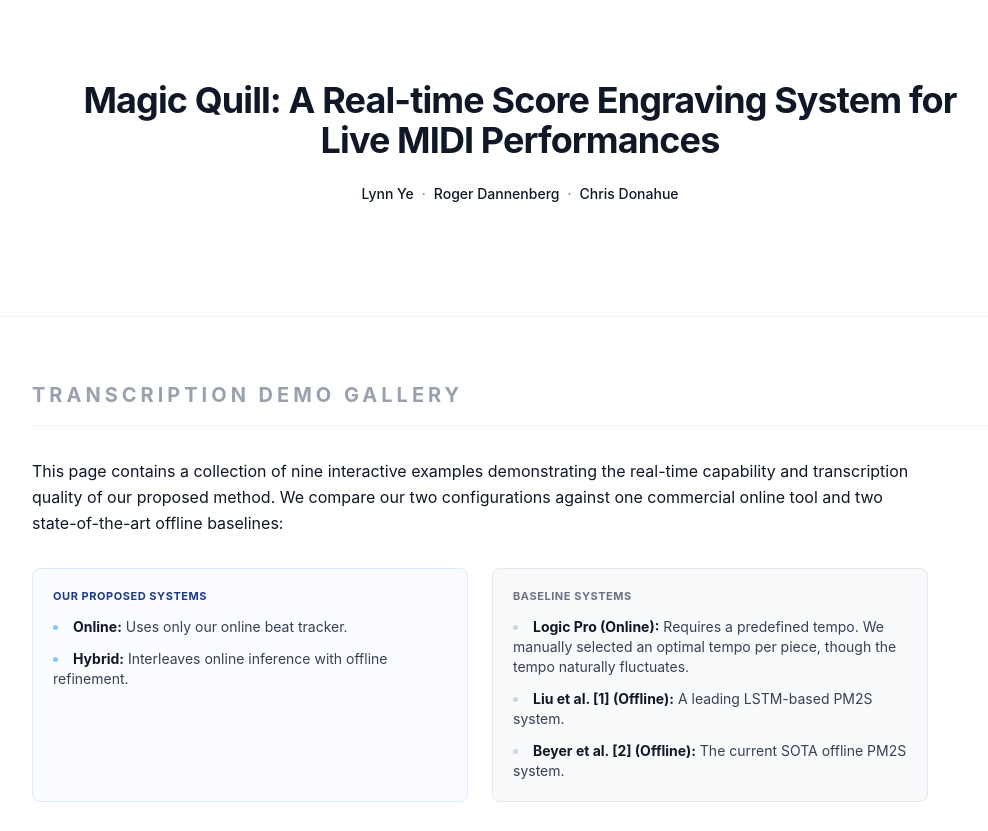
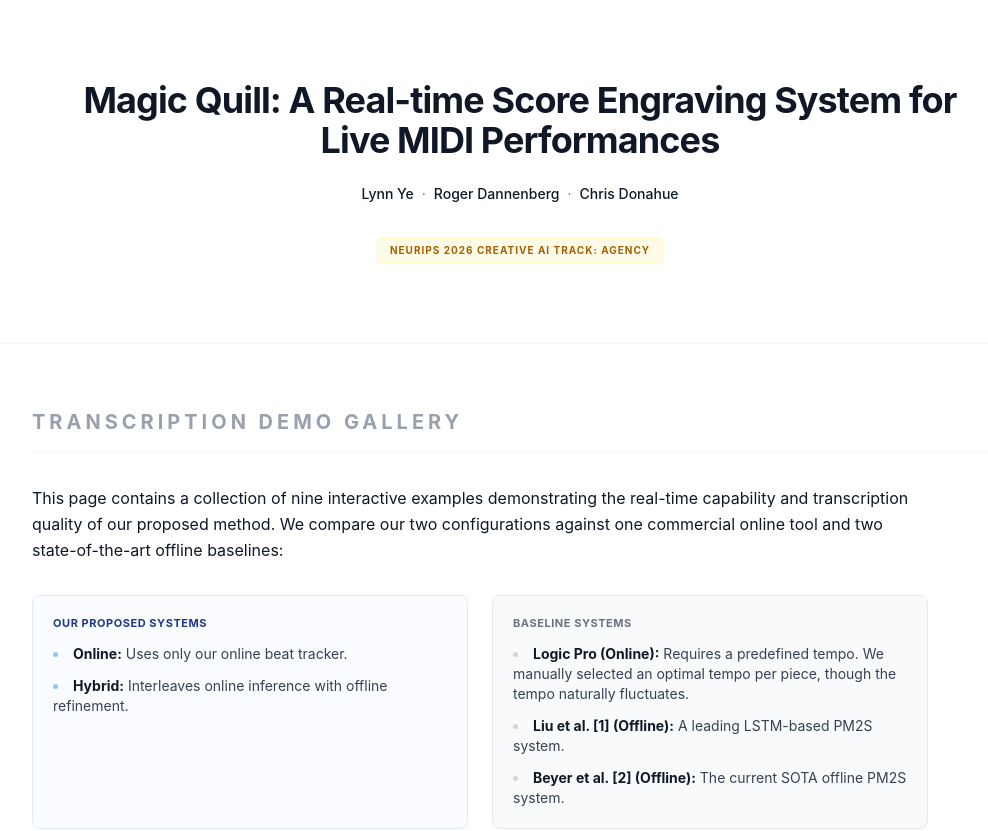
Before and after one commit to MagicQuill/magicquill.github.io, a React (Vite) app: page / in a window 1280 px wide. Shown: the top 831 px of the page, without its empty margins (120-1108 px from the left). Built offline with nearby package versions, Linux system fonts and the light colour scheme.

Commit message:
change back

```diff
--- a/src/App.tsx
+++ b/src/App.tsx
@@ -34,9 +34,9 @@ export default function App() {
             </a>
           </div>
 
-          {/* <div className="inline-flex items-center px-3 py-1 bg-yellow-50 text-yellow-700 text-[10px] font-bold uppercase tracking-widest rounded border border-yellow-100">
+          <div className="inline-flex items-center px-3 py-1 bg-yellow-50 text-yellow-700 text-[10px] font-bold uppercase tracking-widest rounded border border-yellow-100">
             NeurIPS 2026 Creative AI Track: Agency
-          </div> */}
+          </div>
         </div>
       </header>
 
```
